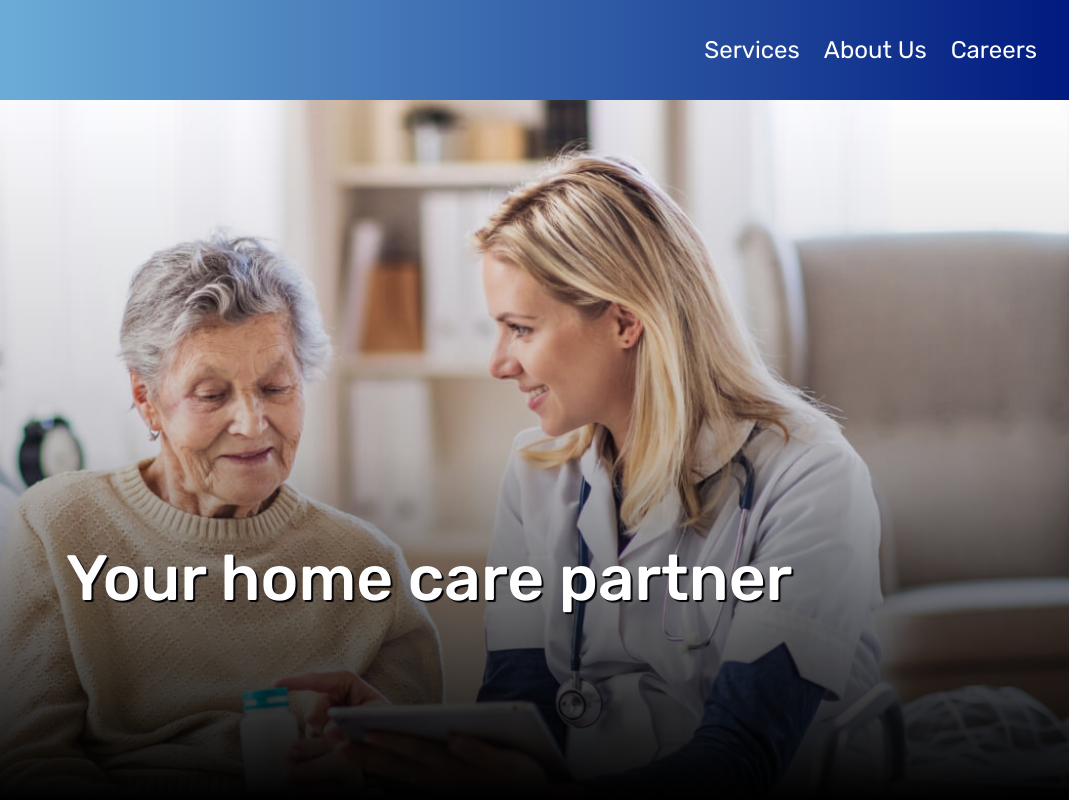
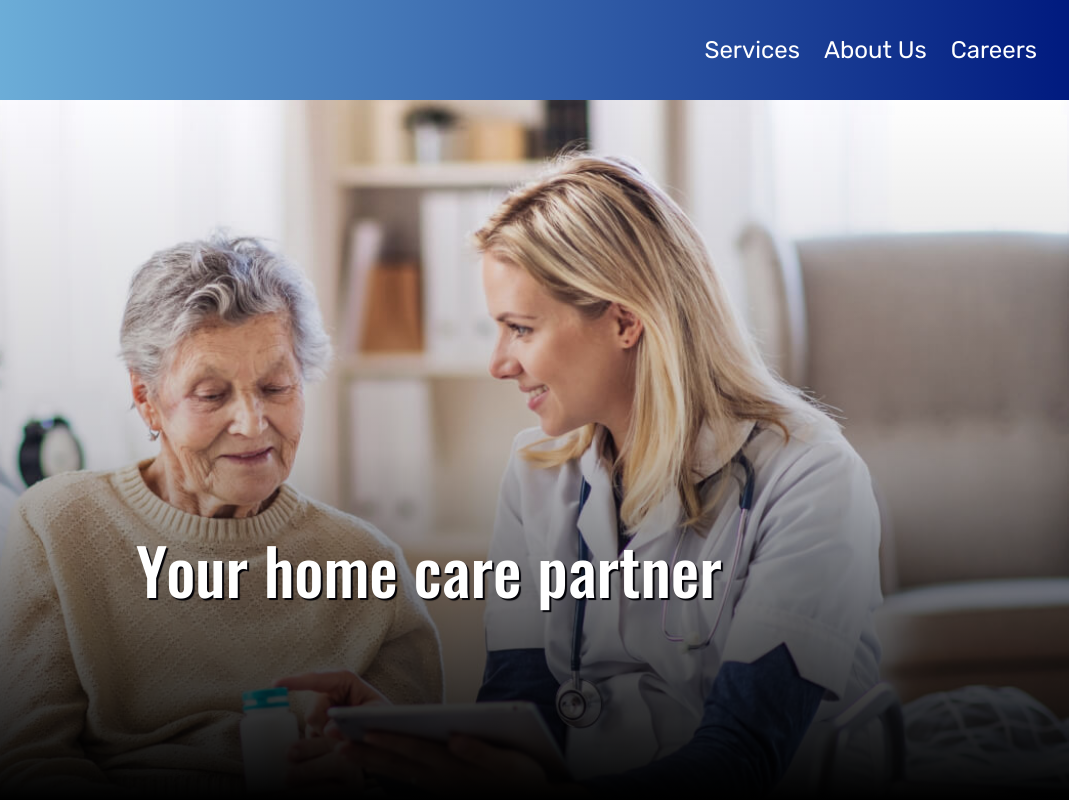
Before and after one commit to AnthonyEspinozaCS/prestige, a plain HTML site: page index.html in a window 1280 px wide. Shown: the full height of the page, 211-1280 px from the left. Drawn offline with Linux system fonts and the light colour scheme.

Commit message:
Fixed spacing and header::after elements

```diff
--- a/index.html
+++ b/index.html
@@ -62,7 +62,7 @@
           <img src="/src/hero-mob.jpg" alt="An elderly couple sitting on a bench." class="" />
         </picture>
         <div class="hero__p">
-          <h1 class="hero__header container ff-sans-normal text-white">Your home care partner</h1>
+          <h1 class="hero__header container ff-oswald text-white">Your home care partner</h1>
         </div>
       </section>
 
--- a/src/services.css
+++ b/src/services.css
@@ -5,14 +5,14 @@ p {
 #personal,
 #specialist,
 #health {
-  flex-direction: row;
+  flex-direction: column;
   flex-wrap: wrap;
 }
 
 #personal h2,
 #specialist h2,
 #health h2 {
-  width: 100%;
+  width: fit-content;
 }
 
 #personal .personal-list {
--- a/src/style.css
+++ b/src/style.css
@@ -1,6 +1,11 @@
 @font-face {
   font-family: "Rubik";
   src: url(/src/font/Rubik.ttf);
+}
+
+@font-face {
+  font-family: "Oswald";
+  src: url(/src/font/Oswald.ttf);
 }
 
 :root {
@@ -28,11 +33,12 @@
   --fs-550: 1.5rem;
   --fs-medium: clamp(0.875rem, 0.663vw + 0.72rem, 1.25rem);
   --fs-small: clamp(0.75rem, 1.875vw + 0.375rem, 1.125rem);
-  --fs-nav: clamp(1rem, 1.25vw + 0.5rem, 2rem);
+  --fs-nav: clamp(0.75rem, 1.326vw + 0.439rem, 1.5rem);
 
   /* font-families */
   --ff-serif: "Rubik", Helvetica, serif;
   --ff-sans-normal: "Rubik", Arial, sans-serif;
+  --ff-oswald: "Oswald";
 }
 
 *,
@@ -226,6 +232,9 @@ button {
 }
 .ff-sans-normal {
   font-family: var(--ff-sans-normal);
+}
+.ff-oswald {
+  font-family: var(--ff-oswald);
 }
 
 .letter-spacing-1 {
@@ -659,7 +668,7 @@ button {
 .about-us__article h2::after {
   content: " ";
   position: absolute;
-  width: 24rem;
+  width: 100%;
   max-width: 100%;
   height: 5px;
   bottom: 10px;
```
Also changed, not shown: src/font/Oswald.ttf (added).
